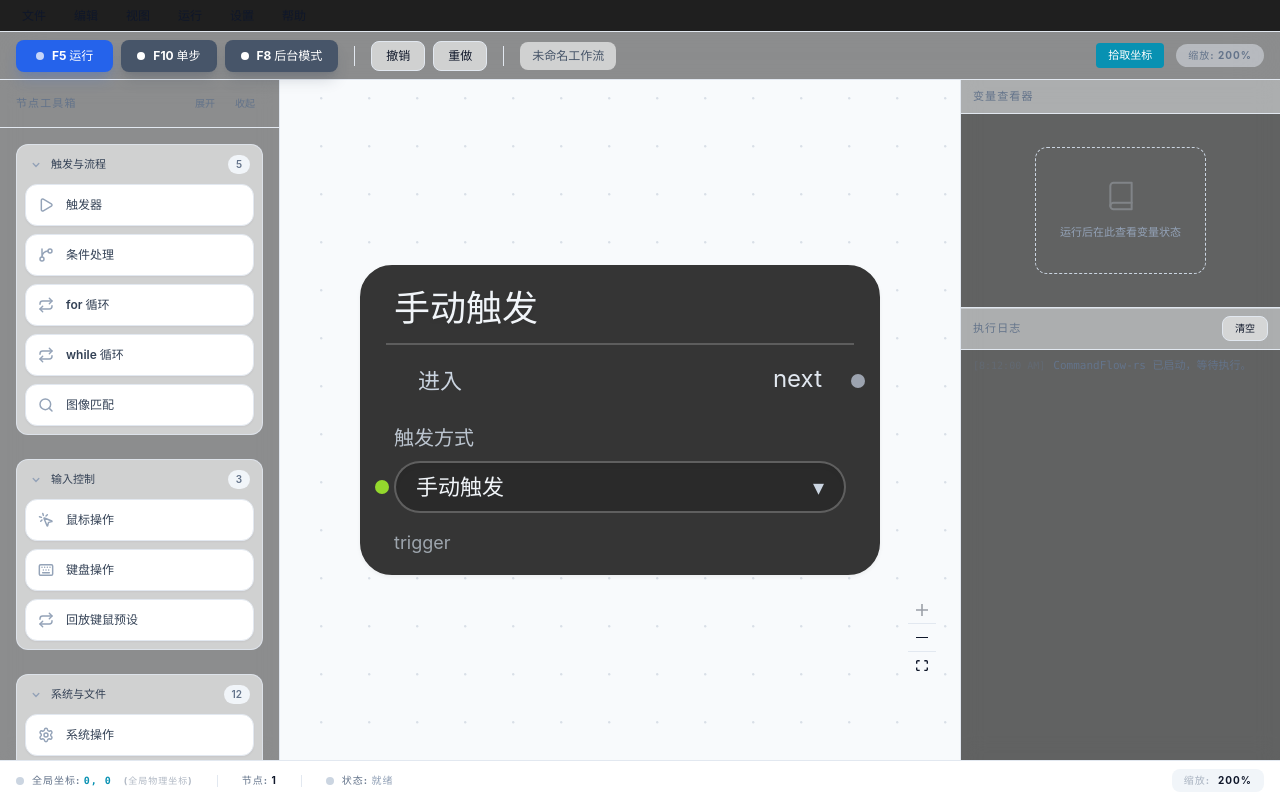
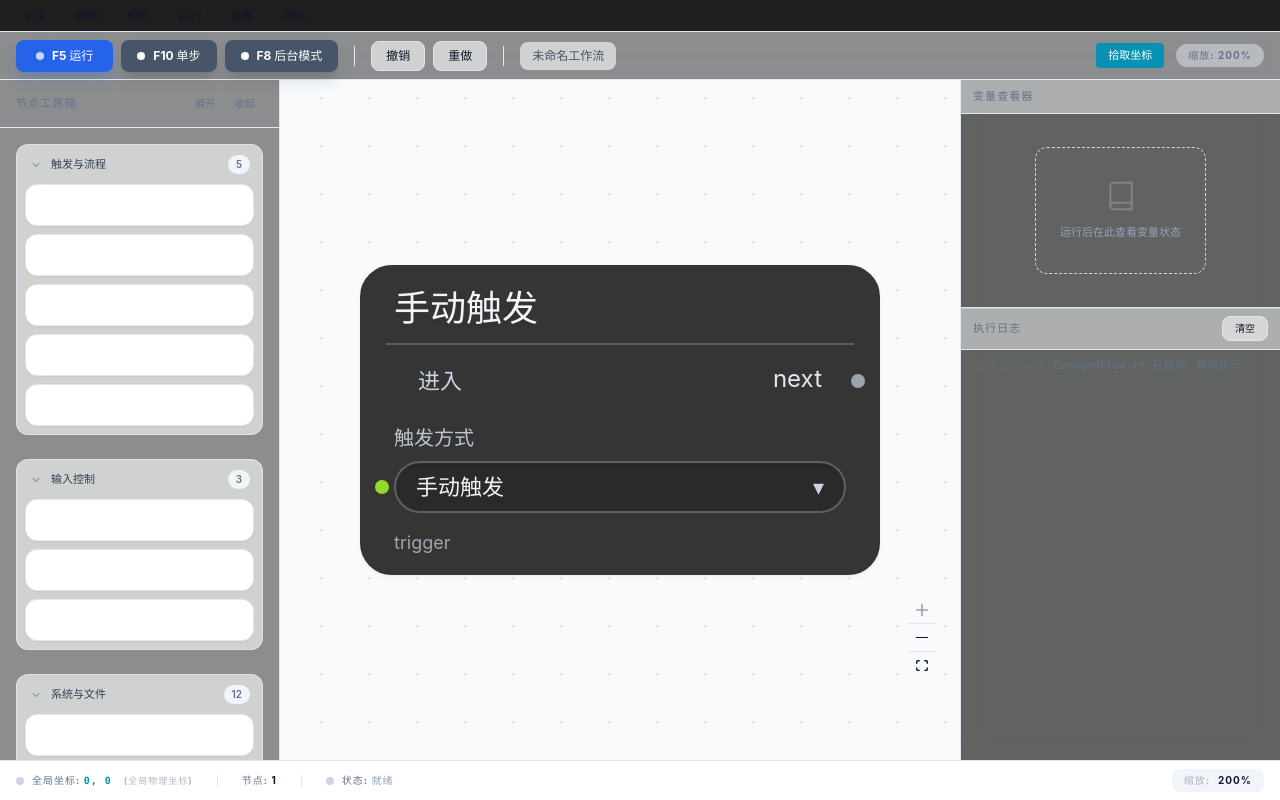
Before and after one commit to caojiachen1/CommandFlow-rs, a React (Vite) app: page / in a window 1280 px wide. Built offline with nearby package versions, Linux system fonts and the light colour scheme.

Commit message:
adjust font color

```diff
--- a/src/components/NodePanel/index.tsx
+++ b/src/components/NodePanel/index.tsx
@@ -113,8 +113,8 @@ export default function NodePanel() {
                       onDragStart={(event) => handleDragStart(event, item.kind)}
                       className="group flex cursor-grab items-center gap-3 rounded-xl border border-slate-200 bg-white p-3 shadow-sm transition-all hover:border-cyan-500 hover:shadow-xl hover:shadow-cyan-500/10 active:cursor-grabbing dark:border-neutral-800 dark:bg-neutral-900/50 dark:hover:border-cyan-500"
                     >
-                      <item.icon className="h-4 w-4 shrink-0 text-slate-400 transition-colors group-hover:text-cyan-500 dark:text-slate-500 dark:group-hover:text-cyan-400" size={18} strokeWidth={2.2} />
-                      <span className="min-w-0 flex-1 text-xs font-semibold text-slate-700 dark:text-slate-300 group-hover:text-cyan-600 dark:group-hover:text-cyan-400">
+                      <item.icon className="h-4 w-4 shrink-0 text-white transition-colors group-hover:text-white" size={18} strokeWidth={2.2} />
+                      <span className="min-w-0 flex-1 text-xs font-semibold text-white group-hover:text-white">
                         {item.label}
                       </span>
                       <div className="ml-auto opacity-0 transition-opacity group-hover:opacity-100">
```
